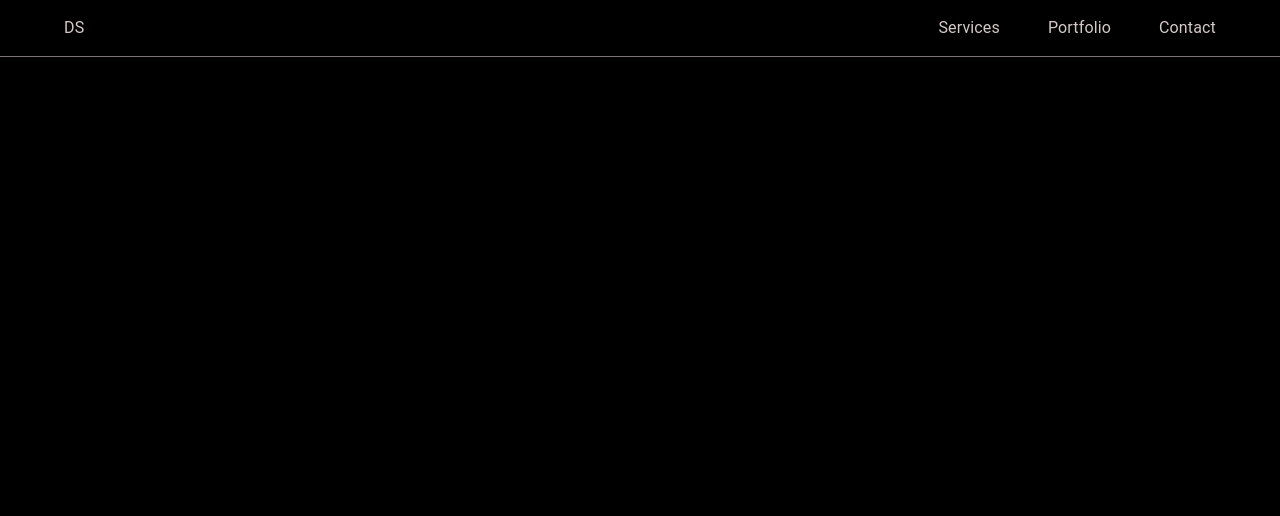
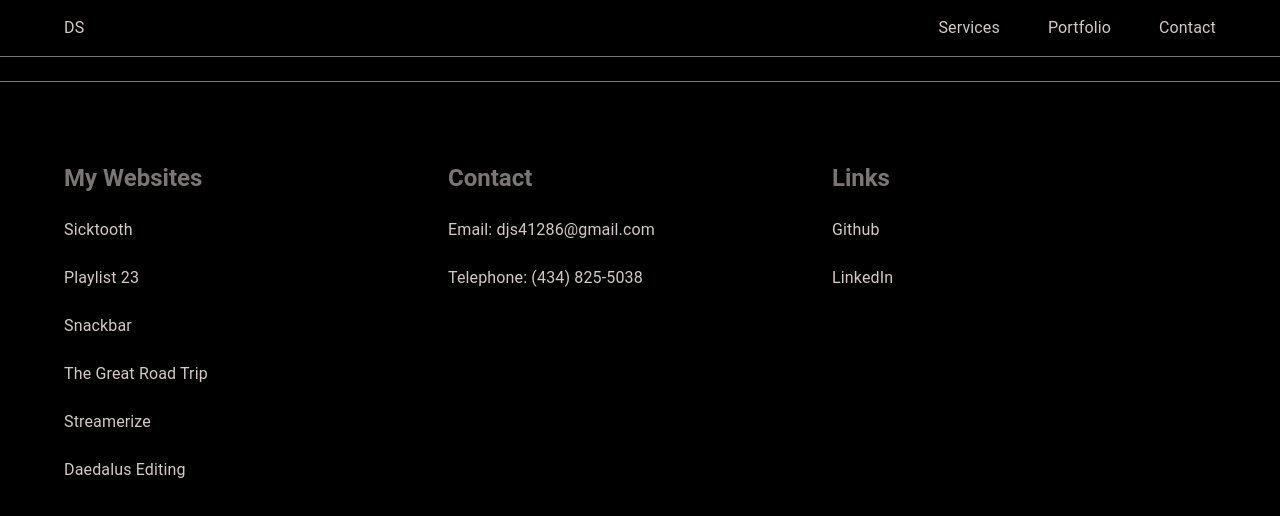
Before and after one commit to DaedalusFiction/portfolio, a React (Create React App) app: page /portfolio in a window 1280 px wide. Shown: the top 516 px of the page. Built offline with nearby package versions, Linux system fonts and the light colour scheme.

Commit message:
added footer

```diff
--- a/package.json
+++ b/package.json
@@ -11,6 +11,7 @@
     "@testing-library/user-event": "^13.5.0",
     "react": "^18.0.0",
     "react-dom": "^18.0.0",
+    "react-flop-card": "^0.3.2",
     "react-icons": "^4.3.1",
     "react-intersection-observer": "^8.33.1",
     "react-router-dom": "^6.3.0",
--- a/src/assets/themes/primaryTheme.js
+++ b/src/assets/themes/primaryTheme.js
@@ -22,6 +22,10 @@ const darkTheme = createTheme({
         },
         h3: {
             color: "white",
+        },
+        h5: {
+            color: "var(--color-primary)",
+            fontWeight: "bold",
         },
         p: {
             color: "var(--color-primary)",
--- a/src/components/Footer.js
+++ b/src/components/Footer.js
@@ -1,7 +1,140 @@
+import { Box, Container, Grid, Link, Typography } from "@mui/material";
 import React from "react";
 
 const Footer = () => {
-    return <div>Footer</div>;
+    return (
+        <Box sx={{ borderTop: "1px solid var(--color-primary-dark)" }}>
+            <Container sx={{ marginTop: "5rem", marginBottom: "5rem" }}>
+                <Grid container>
+                    <Grid
+                        item
+                        xs={6}
+                        sm={4}
+                        sx={{
+                            display: "flex",
+                            flexDirection: "column",
+                            gap: "1.5em",
+                        }}
+                    >
+                        <Typography
+                            variant="h5"
+                            sx={{ color: "var(--color-primary-dark)" }}
+                        >
+                            My Websites
+                        </Typography>
+                        <Link
+                            href="https://sicktooth.com"
+                            target="_blank"
+                            rel="noreferrer"
+                            underline="hover"
+                        >
+                            Sicktooth
+                        </Link>
+                        <Link
+                            href="http://playlist23.herokuapp.com"
+                            target="_blank"
+                            rel="noreferrer"
+                            underline="hover"
+                        >
+                            Playlist 23
+                        </Link>
+                        <Link
+                            href="https://snackbar.com"
+                            target="_blank"
+                            rel="noreferrer"
+                            underline="hover"
+                        >
+                            Snackbar
+                        </Link>
+                        <Link
+                            href="https://thegreatroadtrip.net"
+                            target="_blank"
+                            rel="noreferrer"
+                            underline="hover"
+                        >
+                            The Great Road Trip
+                        </Link>
+                        <Link
+                            href="https://streamerize.com"
+                            target="_blank"
+                            rel="noreferrer"
+                            underline="hover"
+                        >
+                            Streamerize
+                        </Link>
+                        <Link
+                            href="https://daedalusediting.com"
+                            target="_blank"
+                            rel="noreferrer"
+                            underline="hover"
+                        >
+                            Daedalus Editing
+                        </Link>
+                    </Grid>
+                    <Grid
+                        item
+                        xs={6}
+                        sm={4}
+                        sx={{
+                            display: "flex",
+                            flexDirection: "column",
+                            gap: "1.5em",
+                        }}
+                    >
+                        <Typography
+                            variant="h5"
+                            sx={{ color: "var(--color-primary-dark)" }}
+                        >
+                            Contact
+                        </Typography>
+                        <Link
+                            href="mailto: djs41286@gmail.com"
+                            underline="hover"
+                        >
+                            Email: djs41286@gmail.com
+                        </Link>
+                        <Link href="tel:+4348255038" underline="hover">
+                            Telephone: (434) 825-5038
+                        </Link>
+                    </Grid>
+                    <Grid
+                        item
+                        xs={6}
+                        sm={4}
+                        sx={{
+                            display: "flex",
+                            flexDirection: "column",
+                            gap: "1.5em",
+                            marginTop: { xs: "5rem", sm: "0" },
+                        }}
+                    >
+                        <Typography
+                            variant="h5"
+                            sx={{ color: "var(--color-primary-dark)" }}
+                        >
+                            Links
+                        </Typography>
+                        <Link
+                            href="https://github.com/DaedalusFiction"
+                            target="_blank"
+                            rel="noreferrer"
+                            underline="hover"
+                        >
+                            Github
+                        </Link>
+                        <Link
+                            href="https://www.linkedin.com/in/david-sorensen-21204422b"
+                            target="_blank"
+                            rel="noreferrer"
+                            underline="hover"
+                        >
+                            LinkedIn
+                        </Link>
+                    </Grid>
+                </Grid>
+            </Container>
+        </Box>
+    );
 };
 
 export default Footer;
--- a/src/components/TechIconCard.js
+++ b/src/components/TechIconCard.js
@@ -23,22 +23,21 @@ const TechIconCard = ({ path }) => {
     }, [path]);
 
     return (
-        <Container>
         <Box
             style={{
                 width: "5rem",
                 height: "5rem",
-                    background:
-                        "linear-gradient(45deg, #FE6B8B 30%, #FF8E53 90%)",
+                background: "linear-gradient(45deg, #FE6B8B 30%, #FF8E53 90%)",
                 clipPath: `url(#${pathId})`,
+                margin: "1em auto",
             }}
-            />
-            <svg width="0" height="0">
+        >
+            <svg width="0" height="0" viewBox="10 330 100 100">
                 <clipPath id={pathId} clipPathUnits="objectBoundingBox">
                     <path d={d}></path>
                 </clipPath>
             </svg>
-        </Container>
+        </Box>
     );
 };
 
--- a/src/routes/Home.js
+++ b/src/routes/Home.js
@@ -5,6 +5,7 @@ import {
     Container,
     Fade,
     Grid,
+    Tooltip,
     Typography,
 } from "@mui/material";
 import { InView } from "react-intersection-observer";
@@ -108,7 +109,8 @@ const Home = () => {
                                 >
                                     "David was absolutely wonderful to work
                                     with. He listened carefully to my needs and
-                                    delivered exactly what I was looking for
+                                    delivered exactly what I was looking for.
+                                    10/10 would recommend.""
                                 </Typography>
                             </Fade>
                         </InView>
@@ -172,7 +174,10 @@ const Home = () => {
                     website="https://www.thegreatroadtrip.net/"
                 />
             </Box>
-            <Container maxWidth="md" sx={{ marginTop: "8em" }}>
+            <Container
+                maxWidth="sm"
+                sx={{ marginTop: "8em", marginBottom: "8em" }}
+            >
                 <Typography
                     variant="h3"
                     sx={{ textAlign: "center", marginBottom: "1em" }}
@@ -180,42 +185,61 @@ const Home = () => {
                     Technologies
                 </Typography>
                 <Grid container>
-                    <Grid item xs={4} sm={3} md={2} sx={{ paddingTop: ".2em" }}>
+                    <Tooltip title="React" followCursor>
+                        <Grid item xs={6} sm={3} sx={{ paddingTop: ".2em" }}>
                             <TechIconCard path={"react"} />
                         </Grid>
-                    <Grid item xs={4} sm={3} md={2} sx={{ paddingTop: ".4em" }}>
+                    </Tooltip>
+                    <Tooltip title="Material UI" followCursor>
+                        <Grid item xs={6} sm={3} sx={{ paddingTop: ".6em" }}>
                             <TechIconCard path={"material"} />
                         </Grid>
-                    <Grid
-                        item
-                        xs={4}
-                        sm={3}
-                        md={2}
-                        sx={{ paddingLeft: ".5em" }}
-                    >
+                    </Tooltip>
+                    <Tooltip title="Firebase" followCursor>
+                        <Grid item xs={6} sm={3} sx={{ paddingLeft: "1.2em" }}>
                             <TechIconCard path={"firebase"} />
                         </Grid>
-                    <Grid item xs={4} sm={3} md={2}>
+                    </Tooltip>
+                    <Tooltip title="OAuth 2.0" followCursor>
+                        <Grid item xs={6} sm={3}>
+                            <TechIconCard path={"oauth"} />
+                        </Grid>
+                    </Tooltip>
+                    <Tooltip title="Node Package Manager" followCursor>
+                        <Grid item xs={6} sm={3} sx={{ paddingTop: "2em" }}>
+                            <TechIconCard path={"npm"} />
+                        </Grid>
+                    </Tooltip>
+                    <Tooltip title="Github" followCursor>
+                        <Grid item xs={6} sm={3}>
                             <TechIconCard path={"github"} />
                         </Grid>
-                    <Grid item xs={4} sm={3} md={2}>
+                    </Tooltip>
+                    <Tooltip title="netlify" followCursor>
+                        <Grid item xs={6} sm={3}>
+                            <TechIconCard path={"netlify"} />
+                        </Grid>
+                    </Tooltip>
+                    <Tooltip title="JavaScript" followCursor>
+                        <Grid item xs={6} sm={3} sx={{}}>
                             <TechIconCard path={"javascript"} />
                         </Grid>
-                    <Grid item xs={4} sm={3} md={2}>
-                        <TechIconCard path={"netlify"} />
-                    </Grid>
-                    <Grid item xs={4} sm={3} md={2}>
-                        <TechIconCard path={"oauth"} />
-                    </Grid>
-                    <Grid item xs={4} sm={3} md={2}>
+                    </Tooltip>
+                    <Tooltip title="HTML5" followCursor>
+                        <Grid item xs={6} sm={3} sx={{ paddingLeft: ".7em" }}>
                             <TechIconCard path={"html5"} />
                         </Grid>
-                    <Grid item xs={4} sm={3} md={2}>
+                    </Tooltip>
+                    <Tooltip title="CSS" followCursor>
+                        <Grid item xs={6} sm={3}>
                             <TechIconCard path={"css3"} />
                         </Grid>
-                    <Grid item xs={4} sm={3} md={2} sx={{ paddingTop: "2em" }}>
-                        <TechIconCard path={"npm"} />
+                    </Tooltip>
+                    <Tooltip title="Figma" followCursor>
+                        <Grid item xs={6} sm={3} sx={{ paddingLeft: "1.75em" }}>
+                            <TechIconCard path={"figma"} />
                         </Grid>
+                    </Tooltip>
                 </Grid>
             </Container>
         </Box>
```
Also changed, not shown: public/svgs/figma.svg (added), 1 other file (tests, documents, lock files or other folders). Lines whose indentation alone changed are shown as unchanged.
